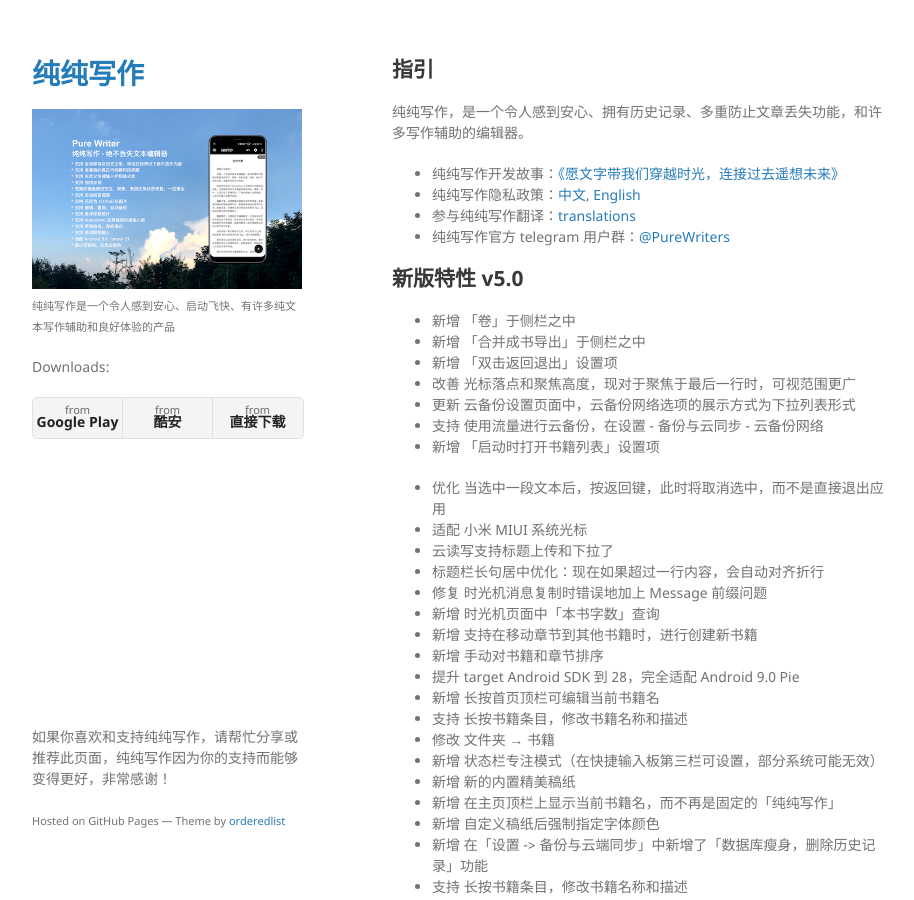
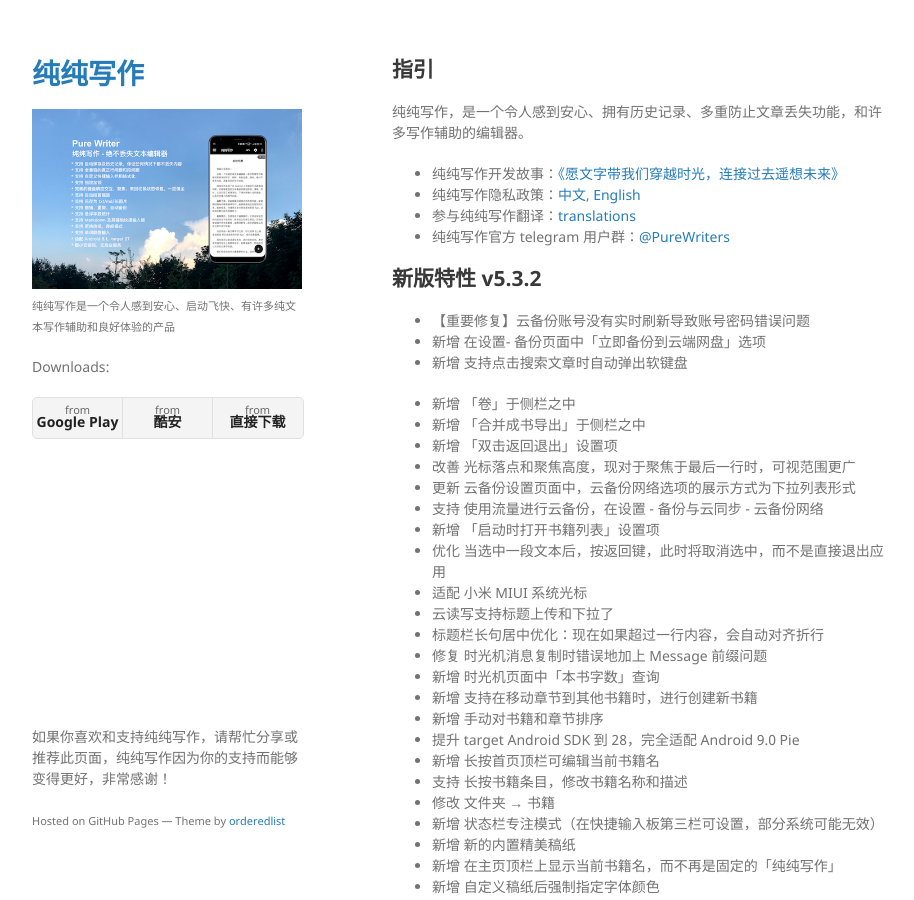
Before and after one commit to PureWriter/writer.drakeet.com, a Jekyll site: the page built from index.md, in a window 1280 px wide and 900 px high. Shown: the whole window, without its empty margins (178-1092 px from the left). Built offline with Jekyll 4.4.1, drawn with Linux system fonts in a browser that asks for light colours; our own code applies the rules of GitHub Pages for plain Markdown files.

```diff
--- a/_config.yml
+++ b/_config.yml
@@ -7,4 +7,4 @@ logo_full: images/s.png
 show_downloads: true
 google_play: https://play.google.com/store/apps/details?id=com.drakeet.purewriter
 coolapk: https://www.coolapk.com/apk/com.drakeet.purewriter
-direct: https://github.com/PureWriter/resources/raw/master/PureWriter-5.1.apk
+direct: https://github.com/PureWriter/resources/releases/download/v5.3.2/PureWriter-5.3.2.apk
--- a/index.md
+++ b/index.md
@@ -7,7 +7,11 @@
 - 参与纯纯写作翻译：[translations](https://github.com/drakeet/resources/tree/master/translations)
 - 纯纯写作官方 telegram 用户群：[@PureWriters](https://t.me/purewriter)
 
-## 新版特性 v5.0
+## 新版特性 v5.3.2
+- 【重要修复】云备份账号没有实时刷新导致账号密码错误问题
+- 新增 在设置- 备份页面中「立即备份到云端网盘」选项
+- 新增 支持点击搜索文章时自动弹出软键盘
+
 - 新增 「卷」于侧栏之中
 - 新增 「合并成书导出」于侧栏之中
 - 新增 「双击返回退出」设置项
@@ -15,7 +19,6 @@
 - 更新 云备份设置页面中，云备份网络选项的展示方式为下拉列表形式
 - 支持 使用流量进行云备份，在设置 - 备份与云同步 - 云备份网络
 - 新增 「启动时打开书籍列表」设置项
-
 - 优化 当选中一段文本后，按返回键，此时将取消选中，而不是直接退出应用
 - 适配 小米 MIUI 系统光标
 - 云读写支持标题上传和下拉了
```
